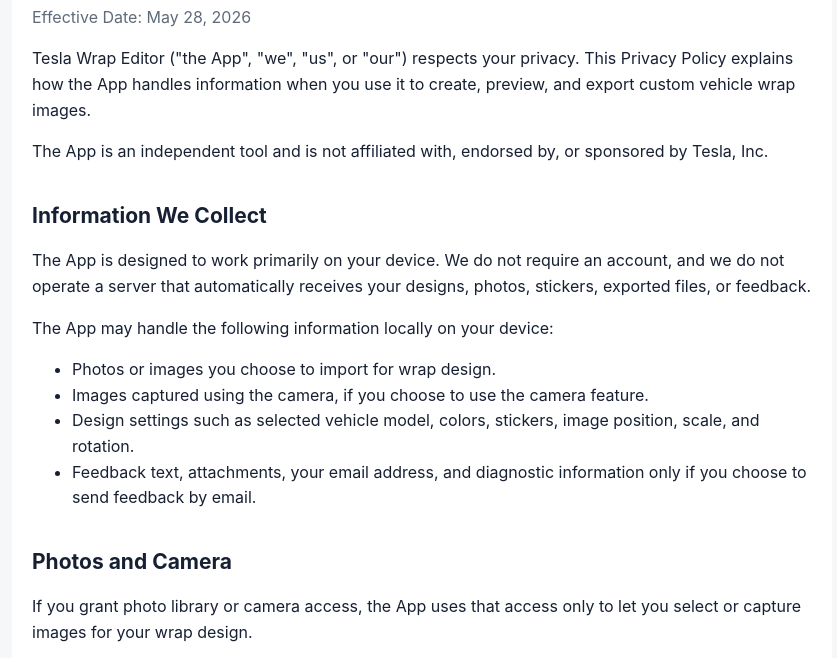
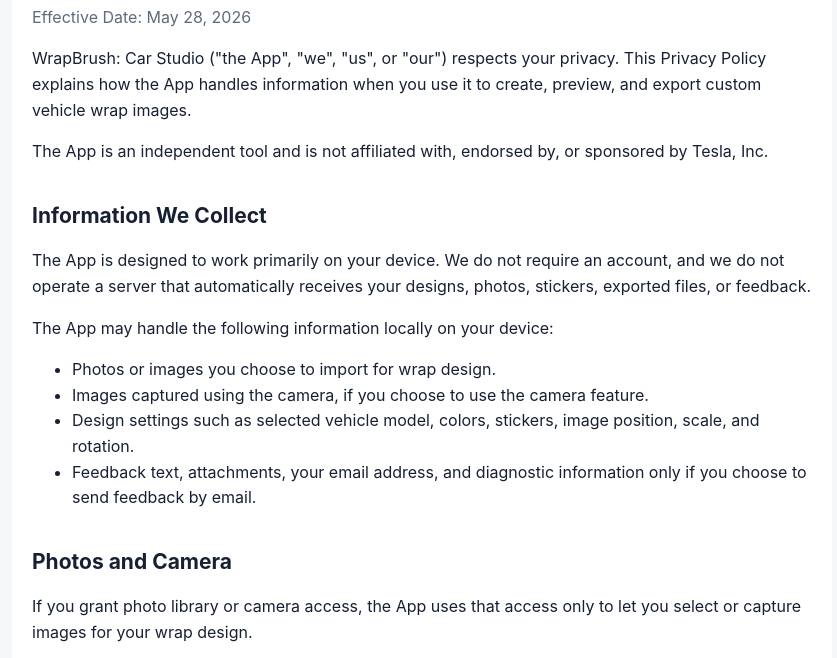
Before and after one commit to zhangxia0qian/zhangxia0qian.github.io, a plain HTML site: page index.html in a window 1280 px wide. Shown: the part 92-750 px from the top of the page, without its empty margins (218-1055 px from the left). Drawn offline with Linux system fonts and the light colour scheme.

Commit message:
Update privacy policy app name

```diff
--- a/index.html
+++ b/index.html
@@ -3,7 +3,7 @@
 <head>
   <meta charset="utf-8">
   <meta name="viewport" content="width=device-width, initial-scale=1">
-  <title>Privacy Policy - Tesla Wrap Editor</title>
+  <title>Privacy Policy - WrapBrush: Car Studio</title>
   <style>
     :root { color-scheme: light dark; }
     body {
@@ -39,7 +39,7 @@
     <h1>Privacy Policy</h1>
     <p class="effective-date">Effective Date: May 28, 2026</p>
 
-    <p>Tesla Wrap Editor ("the App", "we", "us", or "our") respects your privacy. This Privacy Policy explains how the App handles information when you use it to create, preview, and export custom vehicle wrap images.</p>
+    <p>WrapBrush: Car Studio ("the App", "we", "us", or "our") respects your privacy. This Privacy Policy explains how the App handles information when you use it to create, preview, and export custom vehicle wrap images.</p>
 
     <p>The App is an independent tool and is not affiliated with, endorsed by, or sponsored by Tesla, Inc.</p>
 
```
